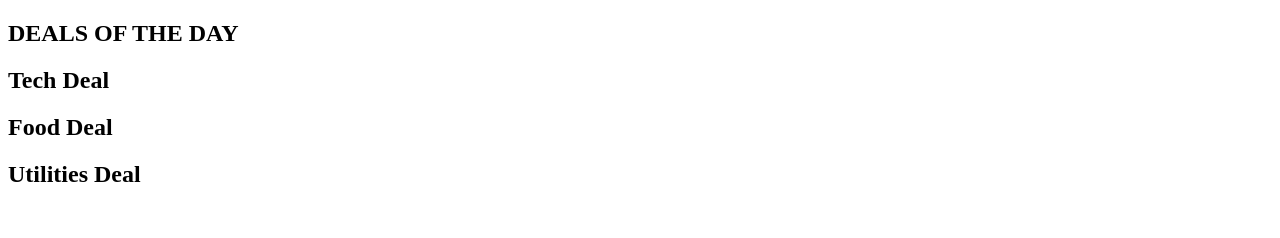
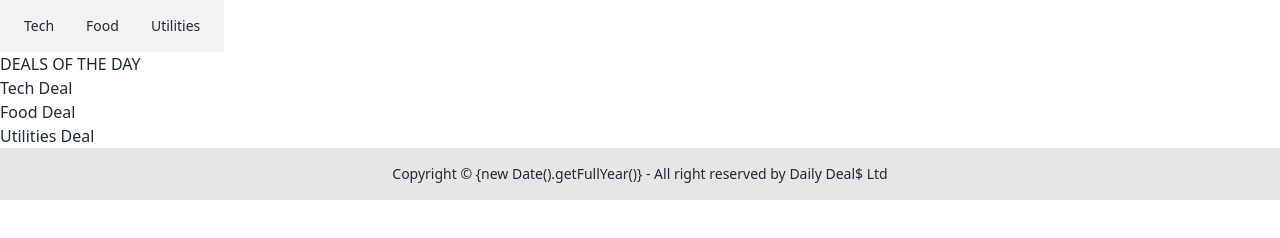
Before and after one commit to drewmoney2/5pager-pt-2, a plain HTML site: page index.html in a window 1280 px wide. Drawn offline with nearby package versions, Linux system fonts and the light colour scheme.

Commit message:
Add files via upload

```diff
--- a/index.html
+++ b/index.html
@@ -3,12 +3,18 @@
 <head>
     <meta charset="UTF-8">
     <meta name="viewport" content="width=device-width, initial-scale=1.0">
-    <title>Document</title>
+    <title>Daily Deal$</title>
+    <link href="https://cdn.jsdelivr.net/npm/daisyui@4.12.23/dist/full.min.css" rel="stylesheet" type="text/css" />
+    <script src="https://cdn.tailwindcss.com"></script>
 
 </head>
 <body>
     <header>
-
+        <ul class="menu menu-horizontal bg-base-200">
+            <li><a>Tech</a></li>
+            <li><a>Food</a></li>
+            <li><a>Utilities</a></li>
+          </ul>
     </header>
 
     <main>
@@ -25,7 +31,11 @@
     </main>
 
     <footer>
-
+        <footer class="footer footer-center bg-base-300 text-base-content p-4">
+            <aside>
+              <p>Copyright © {new Date().getFullYear()} - All right reserved by Daily Deal$ Ltd</p>
+            </aside>
+          </footer>
     </footer>
 </body>
 </html>
```
